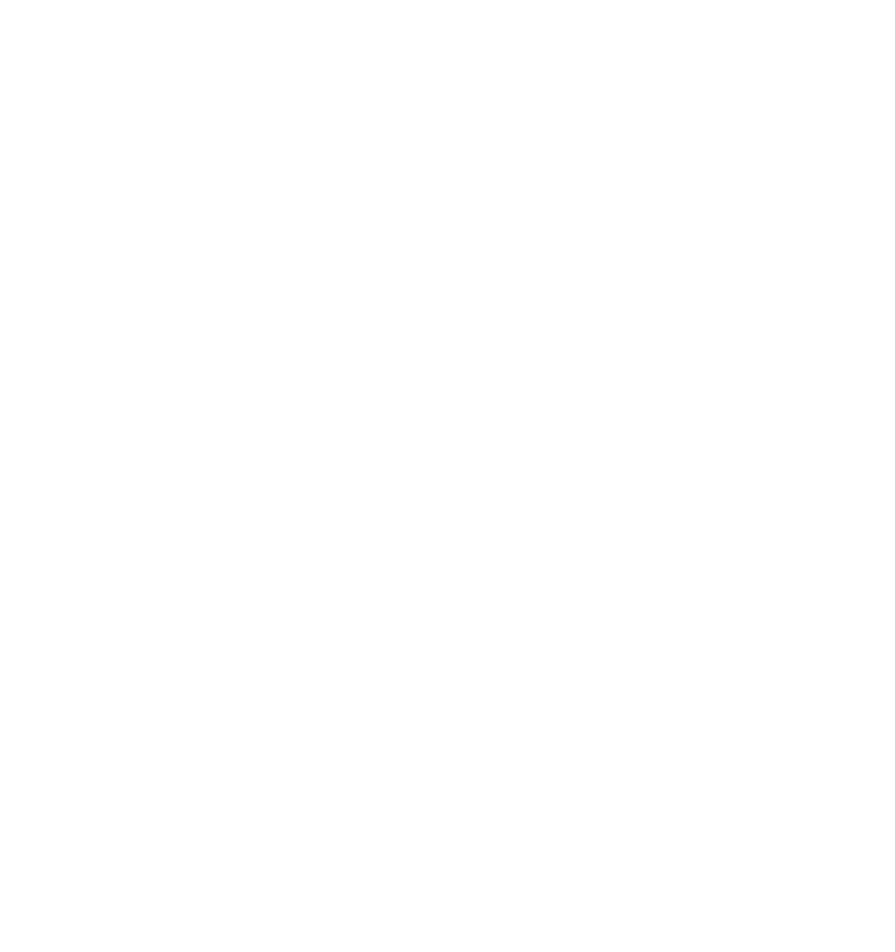
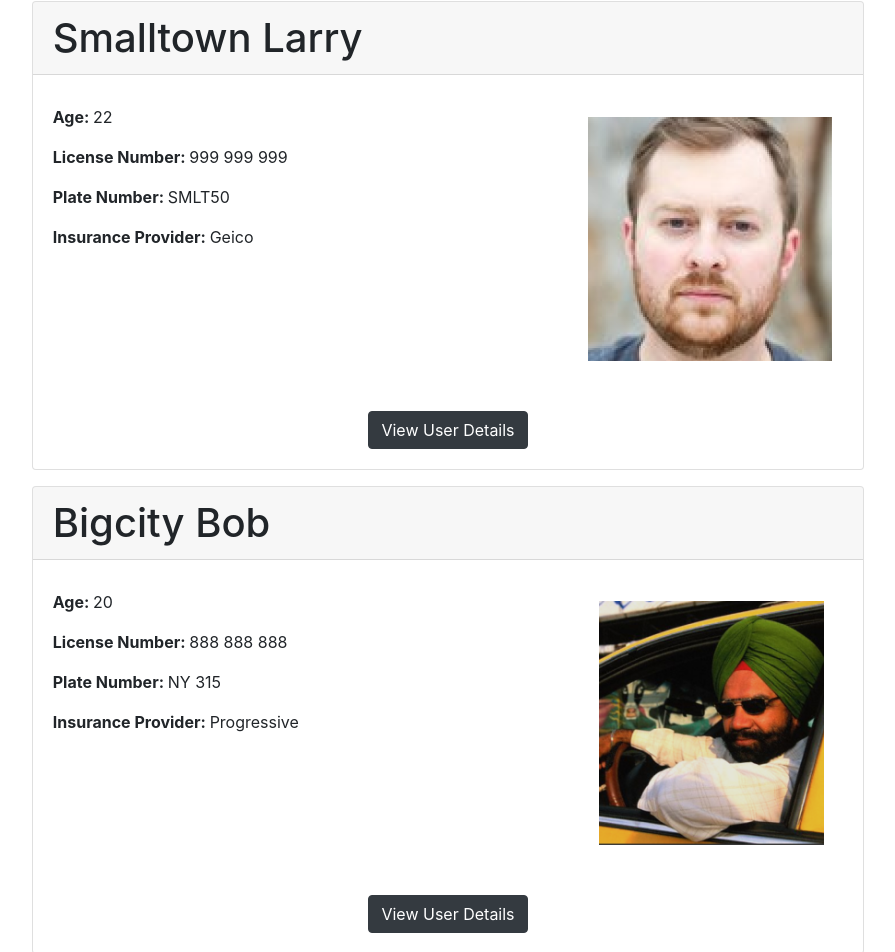
Before and after one commit to Jeremy523/tigerpool, a React (Create React App) app: page / in a window 1280 px wide. Shown: the part 290-1242 px from the top of the page, without its empty margins (192-1087 px from the left). Before the commit the page ends 800 px from the top, so only its background shows below. Built offline with nearby package versions, Linux system fonts and the light colour scheme.

Commit message:
Added Admin Dashboard that appears upon login

```diff
--- a/src/App.js
+++ b/src/App.js
@@ -2,12 +2,14 @@
 import logo from './logo.png';
 import './App.css';
 import Navbar from './components/Navbar';
+import AdminDash from './components/AdminDash';
 
 function App() {
 
   return (
     <div className="App">
       <Navbar />
+	  <AdminDash />
     </div>
   );
 }
--- /dev/null
+++ b/src/components/AdminDash.js
@@ -0,0 +1,92 @@
+import React from 'react';
+
+class AdminDash extends React.Component {
+  constructor() {
+    super()
+
+    this.state = {
+
+    }
+  }
+
+  render() {
+
+    const json = {
+      "user1": {
+        "name": "Smalltown Larry",
+        "age": "22",
+        "license": "999 999 999",
+        "plate": "SMLT50",
+        "insurance": "Geico"
+      },
+      "user2": {
+        "name": "Bigcity Bob",
+        "age": "20",
+        "license": "888 888 888",
+        "plate": "NY 315",
+        "insurance": "Progressive",
+      }
+    }
+
+    return (
+      <div className="admin_dash_component">
+        <div className="jumbotron">
+          <h1 className="display-4 text-center">Driver Applications</h1>
+        </div>
+        <div className="container">
+          <div className="card text-left w-75 m-3 mx-auto">
+            <h1 className="card-header"><strong></strong>{json['user1'].name}</h1>
+            <div className="card-body">
+
+			<div className = "text_box" style={{display:'inline-block','vertical-align':'left','margin-right':'300px'}}>
+              <p className="card-text" align="top" style={{'margin-top':'10px'}}><strong>Age: </strong>{json['user1'].age}</p>
+              <p className="card-text" align="top"><strong>License Number: </strong>{json['user1'].license}</p>
+              <p className="card-text" align="top"><strong>Plate Number: </strong>{json['user1'].plate}</p>
+              <p className="card-text" align="top"><strong>Insurance Provider: </strong>{json['user1'].insurance}</p>
+			</div>
+
+			<div className="img" style={{display:'inline-block','vertical-align':'right','margin-bottom':'50px'}}>
+				  <img src={require('../media/Larry.png')}/>
+			</div>
+
+              <div class="row">
+                <div class="col text-center">
+                  <a href="/user1" className="btn btn-dark">
+                    View User Details
+                  </a>
+                </div>
+              </div>
+            </div>
+          </div>
+
+          <div className="card text-left w-75 m-3 mx-auto">
+            <h1 className="card-header"><strong></strong>{json['user2'].name}</h1>
+            <div className="card-body">
+              <div className = "text_box" style={{display:'inline-block','vertical-align':'left','margin-right':'300px'}}>
+              <p className="card-text" align="top" style={{'margin-top':'10px'}}><strong>Age: </strong>{json['user2'].age}</p>
+              <p className="card-text" align="top"><strong>License Number: </strong>{json['user2'].license}</p>
+              <p className="card-text" align="top"><strong>Plate Number: </strong>{json['user2'].plate}</p>
+              <p className="card-text" align="top"><strong>Insurance Provider: </strong>{json['user2'].insurance}</p>
+			</div>
+
+			<div className="img" style={{display:'inline-block','vertical-align':'right','margin-bottom':'50px'}}>
+				  <img src={require('../media/Bob.png')}/>
+			</div>
+
+              <div class="row">
+                <div class="col text-center">
+                  <a href="/user2" className="btn btn-dark">
+                    View User Details
+                  </a>
+                </div>
+              </div>
+            </div>
+          </div>
+
+        </div>
+      </div>
+    )
+  }
+}
+
+export default AdminDash;
```
Also changed, not shown: src/media/Bob.png (added), src/media/Larry.png (added).
